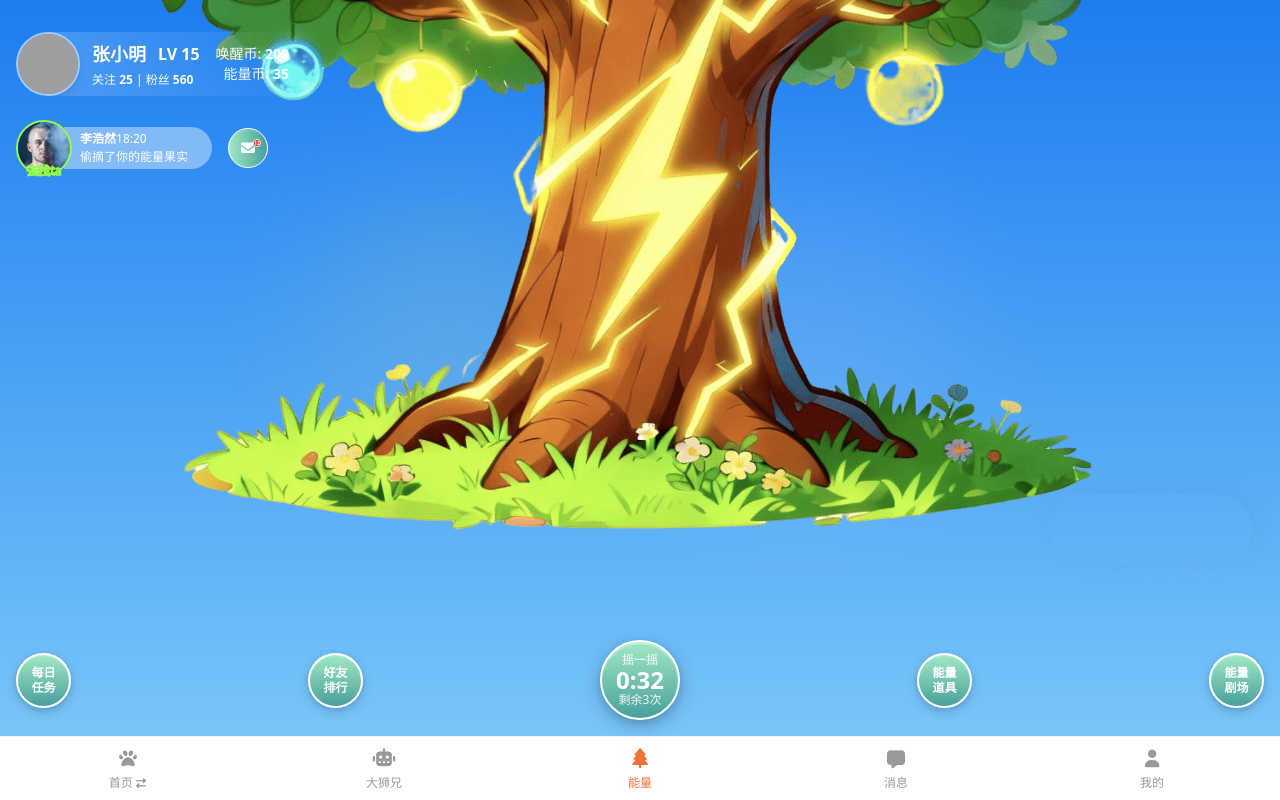
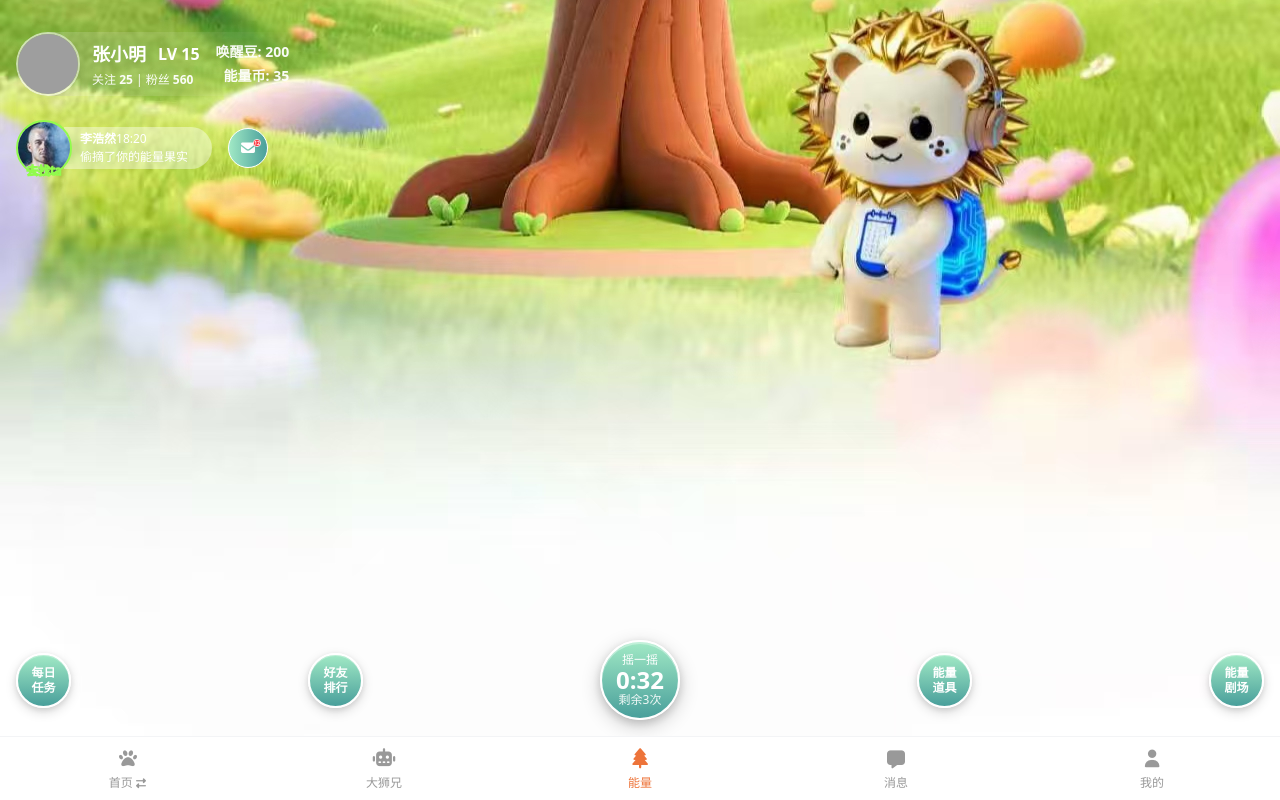
Before and after one commit to RosyDawns/hxs-demo1, a Vue app: page /energy-tree in a window 1280 px wide. Built offline with nearby package versions, Linux system fonts and the light colour scheme; grey boxes are pictures that could not be loaded; a web font is replaced by a local one.

Commit message:
add(project):

```diff
--- a/src/views/EnergyTreePage.vue
+++ b/src/views/EnergyTreePage.vue
@@ -23,10 +23,12 @@
               </div>
             </div>
             <div class="text-right flex-shrink-0">
-              <div class="text-sm text-white/95 whitespace-nowrap">
-                唤醒币: <span class="font-semibold">200</span>
+              <div class="text-sm font-bold text-white/95 whitespace-nowrap">
+                唤醒豆: <span class="font-semibold">200</span>
               </div>
-              <div class="text-sm text-white/95 whitespace-nowrap">
+              <div
+                class="text-sm font-bold text-white/95 whitespace-nowrap mt-1"
+              >
                 能量币: <span class="font-semibold">35</span>
               </div>
             </div>
@@ -97,12 +99,10 @@
       ></div>
 
       <!-- 能量树背景图 -->
-      <div class="absolute lef-0 bottom-0 w-full inset-0">
-        <div class="absolute bottom-40 left-0 flex items-center justify-center">
-          <img src="@images/tree_2.png" class="w-full block" />
-          <!-- 能量果实（使用绝对定位） -->
+      <div class="absolute lef-0 bottom-0 w-full inset-0 tree-content">
+        <div class="absolute bottom-30 left-0 flex items-center justify-center">
+          <!-- <img src="@images/tree_2.png" class="w-full block" />
           <div class="absolute inset-0 pointer-events-none z-100">
-            <!-- 左上 - 赏金 -->
             <div class="absolute" style="left: 17%; top: 21%">
               <div
                 class="fruit fruit-green pointer-events-auto relative"
@@ -114,7 +114,6 @@
                 </div>
               </div>
             </div>
-            <!-- 中上 - 登录 -->
             <div class="absolute" style="left: 40%; top: 13%">
               <div
                 class="fruit fruit-orange pointer-events-auto relative"
@@ -126,7 +125,6 @@
                 <div class="minus-badge">-10%</div>
               </div>
             </div>
-            <!-- 中 - 动态 -->
             <div class="absolute" style="left: 57%; top: 29%">
               <div
                 class="fruit fruit-purple pointer-events-auto relative"
@@ -138,7 +136,6 @@
                 </div>
               </div>
             </div>
-            <!-- 右下 - 唤醒 -->
             <div class="absolute" style="left: 70%; top: 50%">
               <div
                 class="fruit fruit-red pointer-events-auto relative"
@@ -150,7 +147,6 @@
                 <div class="minus-badge">-10%</div>
               </div>
             </div>
-            <!-- 中左 - 灵兽孵化 -->
             <div class="absolute" style="left: 27%; top: 42%">
               <div
                 class="fruit fruit-blue pointer-events-auto relative"
@@ -162,7 +158,7 @@
                 </div>
               </div>
             </div>
-          </div>
+          </div> -->
         </div>
       </div>
 
@@ -249,7 +245,11 @@
   </div>
 </template>
 
-<style>
+<style lang="less" scoped>
+.tree-content {
+  background: #3F8EEC url("@/assets/images/tree-bg.jpg") center bottom no-repeat;
+  background-size: 100%;
+}
 /* 玻璃拟态效果 */
 .glass {
   background: linear-gradient(
```
Also changed, not shown: src/assets/images/tree-bg.jpg (added).
